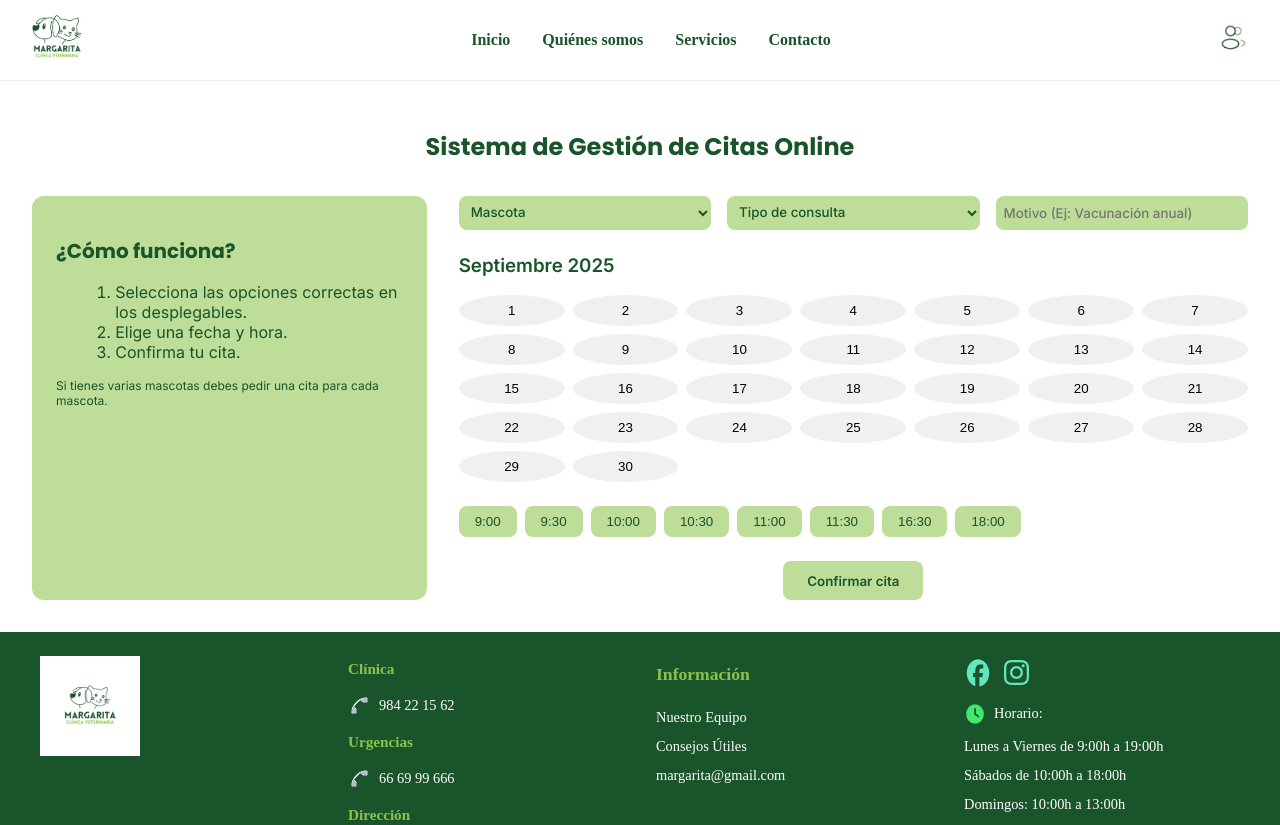
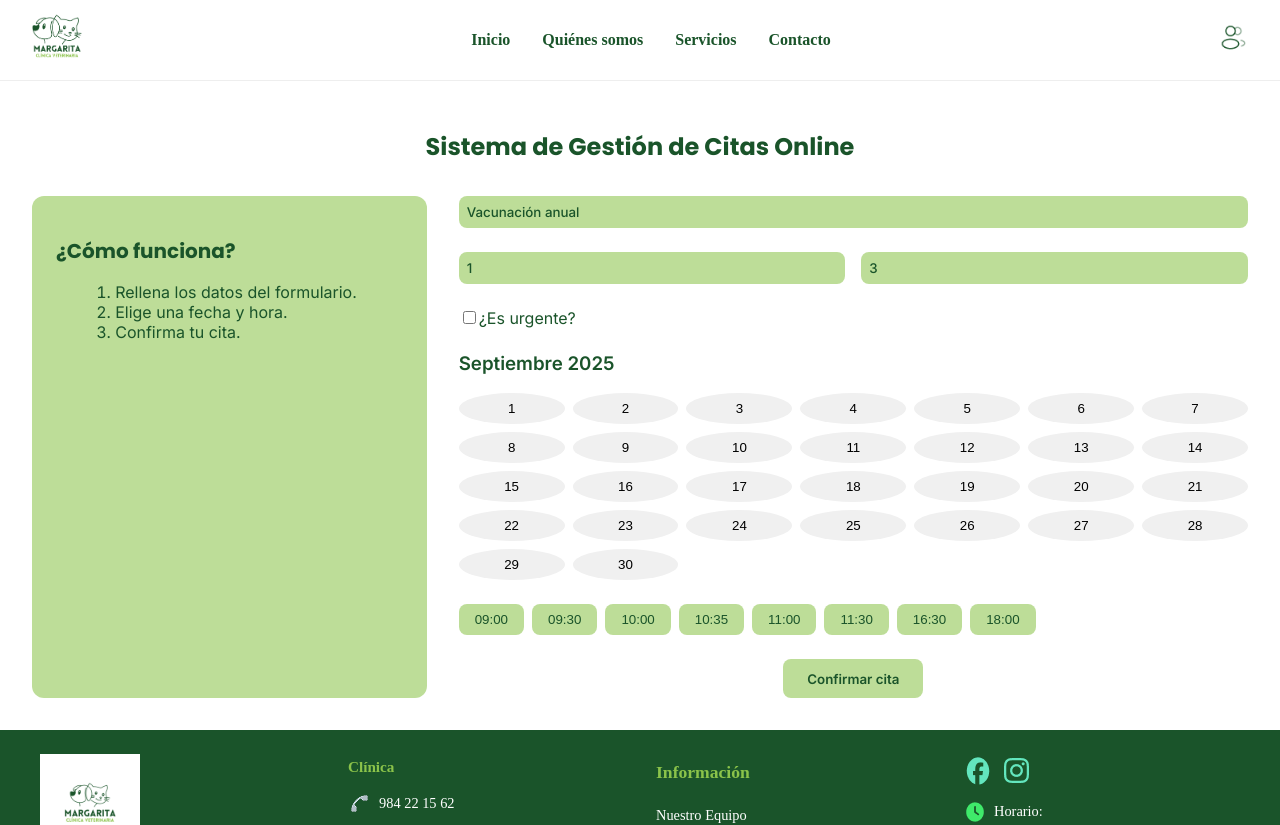
Before and after one commit to FerMarcos606/clinica-veterinaria-front, a React (Vite) app: page /citas in a window 1280 px wide. Shown: the top 825 px of the page. Built offline with nearby package versions, Linux system fonts and the light colour scheme.

Commit message:
CM-29 feat: appointment service implemented on appointments page

```diff
--- a/src/pages/appointments/AppointmentPage.jsx
+++ b/src/pages/appointments/AppointmentPage.jsx
@@ -1,27 +1,54 @@
 import React, { useState } from "react";
+import appointmentsService from "../../services/appointments/AppointmentsService";
 import "./AppointmentPage.css";
 
 const AppointmentsPage = () => {
-    const [selectedPet, setSelectedPet] = useState("");
-    const [consultationType, setConsultationType] = useState("");
-    const [reason, setReason] = useState("");
+    const [isUrgent, setIsUrgent] = useState(false);
+    const [reason, setReason] = useState("Vacunación anual");
+    const [patientId, setPatientId] = useState("1");
+    const [userId, setUserId] = useState("3");
+    const [error, setError] = useState(null);
+    const [success, setSuccess] = useState(null);
+
     const [selectedDate, setSelectedDate] = useState(null);
     const [selectedTime, setSelectedTime] = useState("");
+    const times = ["09:00", "09:30", "10:00", "10:35", "11:00", "11:30", "16:30", "18:00"];
 
-    const pets = ["Firulais", "Mishi", "Rocky"]; // Esto vendrá de la base de datos
-    const consultationTypes = ["Consulta estándar", "Urgencia", "Peluquería"];
-    const times = ["9:00", "9:30", "10:00", "10:30", "11:00", "11:30", "16:30", "18:00"];
 
-    const handleSubmit = (e) => {
+    const handleSubmit = async (e) => {
         e.preventDefault();
-    console.log({
-        pet: selectedPet,
-        consultationType,
+        setError(null);
+        setSuccess(null);
+
+        if (!selectedDate || !selectedTime) {
+            setError("Por favor, selecciona una fecha y hora.");
+            return;
+        }
+
+        // Format date and time
+        const day = String(selectedDate).padStart(2, '0');
+        const month = '09'; // September
+        const year = '2025';
+        const appointmentDatetime = `${year}-${month}-${day}T${selectedTime}:00`;
+
+
+        const appointmentData = {
+            appointmentDatetime,
+            type: isUrgent,
             reason,
-        date: selectedDate,
-        time: selectedTime,
-    });
-    alert("Cita confirmada!");
+            status: "PENDIENTE",
+            patientId: parseInt(patientId, 10),
+            userId: parseInt(userId, 10),
+        };
+
+        try {
+            const result = await appointmentsService.createAppointment(appointmentData);
+            setSuccess("¡Cita creada con éxito!");
+            console.log("Cita creada:", result);
+        } catch (error) {
+            setError("Error al crear la cita. Por favor, inténtelo de nuevo.");
+            console.error("Error al crear la cita:", error);
+        }
     };
 
     return (
@@ -32,36 +59,50 @@ const AppointmentsPage = () => {
                 <div className="appointments__instructions">
                     <h2 className="appointments__instructions-title">¿Cómo funciona?</h2>
                     <ol className="appointments__instructions-list">
-                        <li>Selecciona las opciones correctas en los desplegables.</li>
+                        <li>Rellena los datos del formulario.</li>
                         <li>Elige una fecha y hora.</li>
                         <li>Confirma tu cita.</li>
                     </ol>
-
-                    <p className="appointments__instructions-note">Si tienes varias mascotas debes pedir una cita para cada mascota.</p>
                 </div>
-
 
                 <form className="appointments__form" onSubmit={handleSubmit}>
                     <div className="appointments__form-row">
-                <select className="appointments__select" value={selectedPet} onChange={(e) => setSelectedPet(e.target.value)}>
-                    <option value="">Mascota</option>
-                        {pets.map((pet) => (
-                    <option key={pet} value={pet}>
-                        {pet}
-                    </option>
-                    ))}
-                </select>
-
-                <select className="appointments__select" value={consultationType} onChange={(e) => setConsultationType(e.target.value)}>
-                    <option value="">Tipo de consulta</option>
-                        {consultationTypes.map((type) => (
-                    <option key={type} value={type}>
-                        {type}
-                    </option>
-                ))}
-                </select>
-
-                <input className="appointments__input" type="text" placeholder="Motivo (Ej: Vacunación anual)" value={reason} onChange={(e) => setReason(e.target.value)}/>
+                        <input
+                            className="appointments__input"
+                            type="text"
+                            placeholder="Motivo (Ej: Vacunación anual)"
+                            value={reason}
+                            onChange={(e) => setReason(e.target.value)}
+                            required
+                        />
+                    </div>
+                     <div className="appointments__form-row">
+                        <input
+                            className="appointments__input"
+                            type="number"
+                            placeholder="ID del Paciente"
+                            value={patientId}
+                            onChange={(e) => setPatientId(e.target.value)}
+                            required
+                        />
+                        <input
+                            className="appointments__input"
+                            type="number"
+                            placeholder="ID del Usuario"
+                            value={userId}
+                            onChange={(e) => setUserId(e.target.value)}
+                            required
+                        />
+                    </div>
+                    <div className="appointments__form-row">
+                        <label className="appointments__checkbox-label">
+                            <input
+                                type="checkbox"
+                                checked={isUrgent}
+                                onChange={(e) => setIsUrgent(e.target.checked)}
+                            />
+                            ¿Es urgente?
+                        </label>
                     </div>
 
                     <div className="appointments__calendar">
@@ -92,7 +133,11 @@ const AppointmentsPage = () => {
                         ))}
                     </div>
 
+
                     <button type="submit" className="appointments__submit">Confirmar cita</button>
+
+                    {success && <p className="appointments__success">{success}</p>}
+                    {error && <p className="appointments__error">{error}</p>}
                 </form>
             </div>
         </div>
```
Lines whose indentation alone changed are shown as unchanged.
